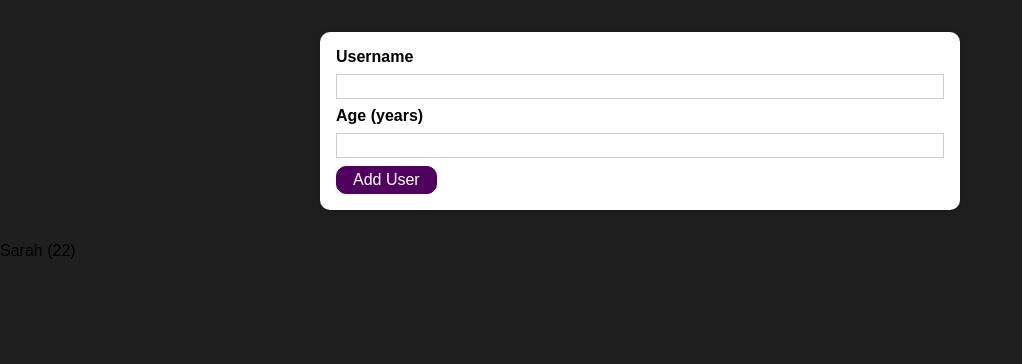
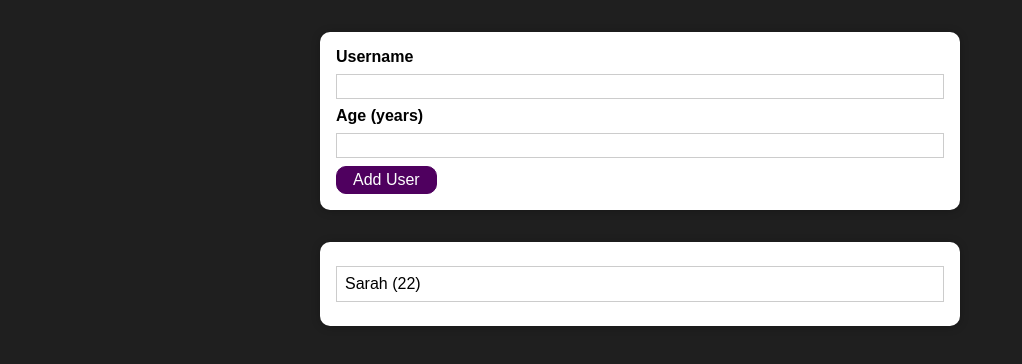
Before and after one commit to Suxrob9966/Add-user-practice-project, a React (Create React App) app: page / in a window 1280 px wide. Shown: the top 364 px of the page, without its empty margins (0-1022 px from the left). Built offline with nearby package versions, Linux system fonts and the light colour scheme.

Commit message:
list users

```diff
--- a/src/components/Users/AddUsers.js
+++ b/src/components/Users/AddUsers.js
@@ -19,19 +19,21 @@ const AddUsers = (props)=> {
     const formSubmitHandler = (event) => {
         event.preventDefault();
 
-        if(enteredName === '' || enteredAge <=0){
-            alert("Empty field");
-        }else{
+        if(enteredName.trim().length === 0 || enteredAge.trim().length === 0 ){
+            return;
+        }
+        if(+enteredAge < 1){
+            return;
+        }
         const users = {
             id: Math.trunc(Math.random() * 10).toString(),
             fName: enteredName,
             age: +enteredAge,
-        };
+        }
 
         props.onSaveUserData(users);
         setEnteredName('');
         setEnteredAge('');
-    }
     };
 
     return (
--- a/src/components/Users/UsersList.css
+++ b/src/components/Users/UsersList.css
@@ -1,4 +1,16 @@
-.user_list {
-    list-style: none;
-    padding: 0;
-  }
+.users {
+  margin: 2rem auto;
+  width: 90%;
+  max-width: 40rem;
+}
+
+.users ul {
+  list-style: none;
+  padding: 1rem;
+}
+
+.users li {
+  border: 1px solid #ccc;
+  margin: 0.5rem 0;
+  padding: 0.5rem;
+}
--- a/src/components/Users/UsersList.js
+++ b/src/components/Users/UsersList.js
@@ -1,9 +1,12 @@
 import React from 'react';
 import './UsersList.css';
+import Card from '../UI/Card';
 
 const UsersList = (props)=>{
 
- return (<ul className="user_list">
+ return (
+ <Card className = "users">
+    <ul>
       {props.items.map(data => (
         <li
           key = {data.id}
@@ -13,7 +16,8 @@ const UsersList = (props)=>{
           {data.fName} ({data.age})
         </li>
       ))}
-    </ul>
+        </ul>
+    </Card>
  )
 };
 
```
